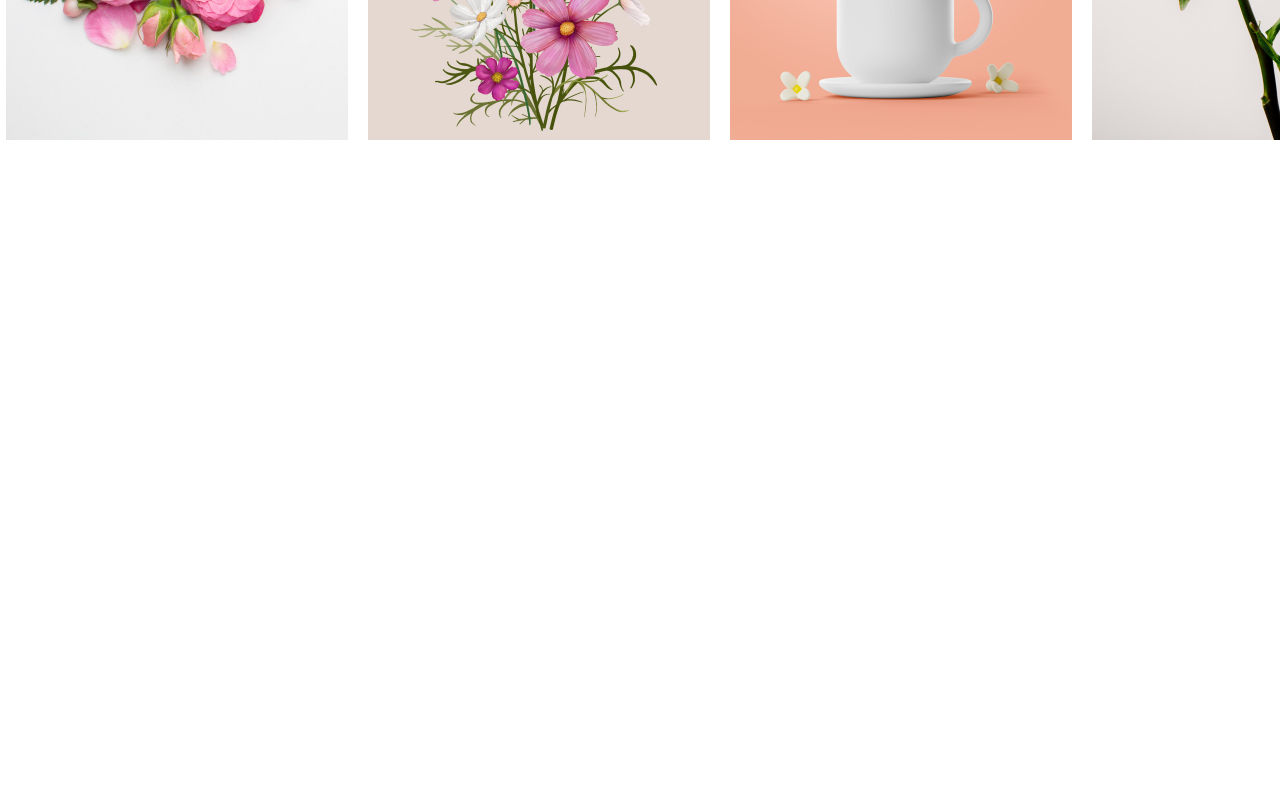
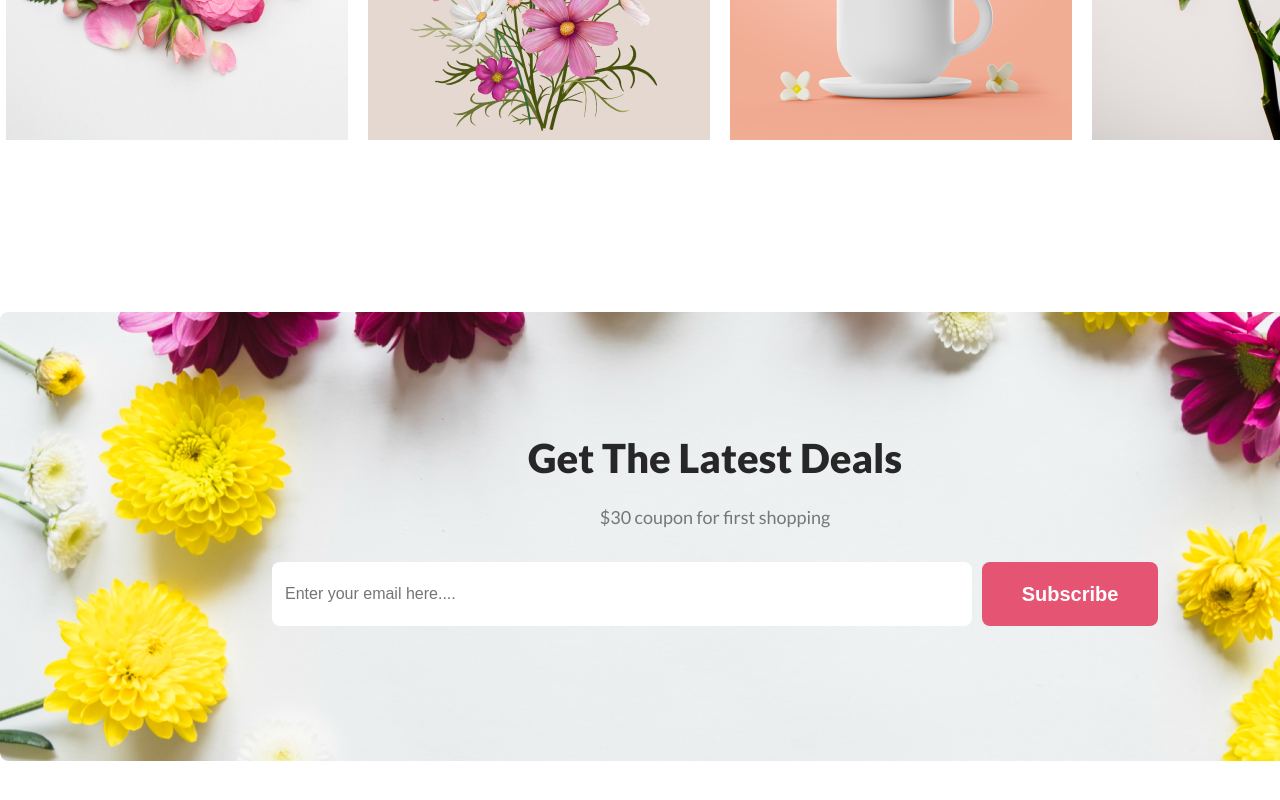
Before and after one commit to ShoroveTajmen/flower_shop_assignment, a plain HTML site: page index.html in a window 1280 px wide. Shown: the part 3822-4622 px from the top of the page. Before the commit the page ends 4090 px from the top, so only its background shows below. Drawn offline with Linux system fonts and the light colour scheme.

Commit message:
Latest deal section created

```diff
--- a/index.html
+++ b/index.html
@@ -162,5 +162,24 @@
       </div>
     </section>
     <!-- insta section end -->
+
+    <!-- latest deal section start -->
+    <section class="latestdeal-section">
+      <div class="latestdeal-container">
+        <div class="latestdeal-info">
+          <h1 class="latestdeal-title">Get The Latest Deals</h1>
+          <p class="latestdeal-description">$30 coupon for first shopping</p>
+          <div class="latestinput">
+            <input
+              class="input"
+              type="email"
+              placeholder="   Enter your email here...."
+            />
+            <button class="btn-primary">Subscribe</button>
+          </div>
+        </div>
+      </div>
+    </section>
+    <!-- latest deal section end -->
   </body>
 </html>
--- a/styles/style.css
+++ b/styles/style.css
@@ -183,9 +183,11 @@ body {
   margin: 150px 429px 100px 0px;
 }
 /* Hot deal section end here */
+
+/* Insta section start */
 .insta-container {
   width: 1460px;
-  height: 320px;
+  height: 620px;
   margin: auto;
 }
 .insta-info {
@@ -214,5 +216,46 @@ body {
   width: 342px;
   height: 396px;
   margin-right: 20px;
-  margin-bottom: 128px;
+  margin-bottom: 180px;
 }
+
+/* insta section end */
+.latestdeal-container {
+  width: 1430px;
+  height: 449px;
+  margin: 128px auto 128px auto;
+  border-radius: 8px;
+  background-image: url("../Flower Asset/Rectangle 9.png");
+  background-repeat: no-repeat;
+}
+.latestdeal-title {
+  color: #272727;
+  text-align: center;
+  font-size: 40px;
+  font-weight: 800;
+  padding-top: 122px;
+}
+.latestdeal-description {
+  color: rgba(39, 39, 39, 0.6);
+  text-align: center;
+  font-size: 18px;
+  font-weight: 400;
+  line-height: 30px;
+  padding-top: 20px;
+  padding-bottom: 30px;
+}
+.input {
+  width: 700px;
+  height: 64px;
+  border-radius: 8px;
+  background: #fff;
+  border: none;
+  color: rgba(39, 39, 39, 0.6);
+  font-size: 16px;
+  font-weight: 400;
+  margin-right: 10px;
+}
+.latestinput {
+    display: flex;
+    justify-content: center;
+  }
```
